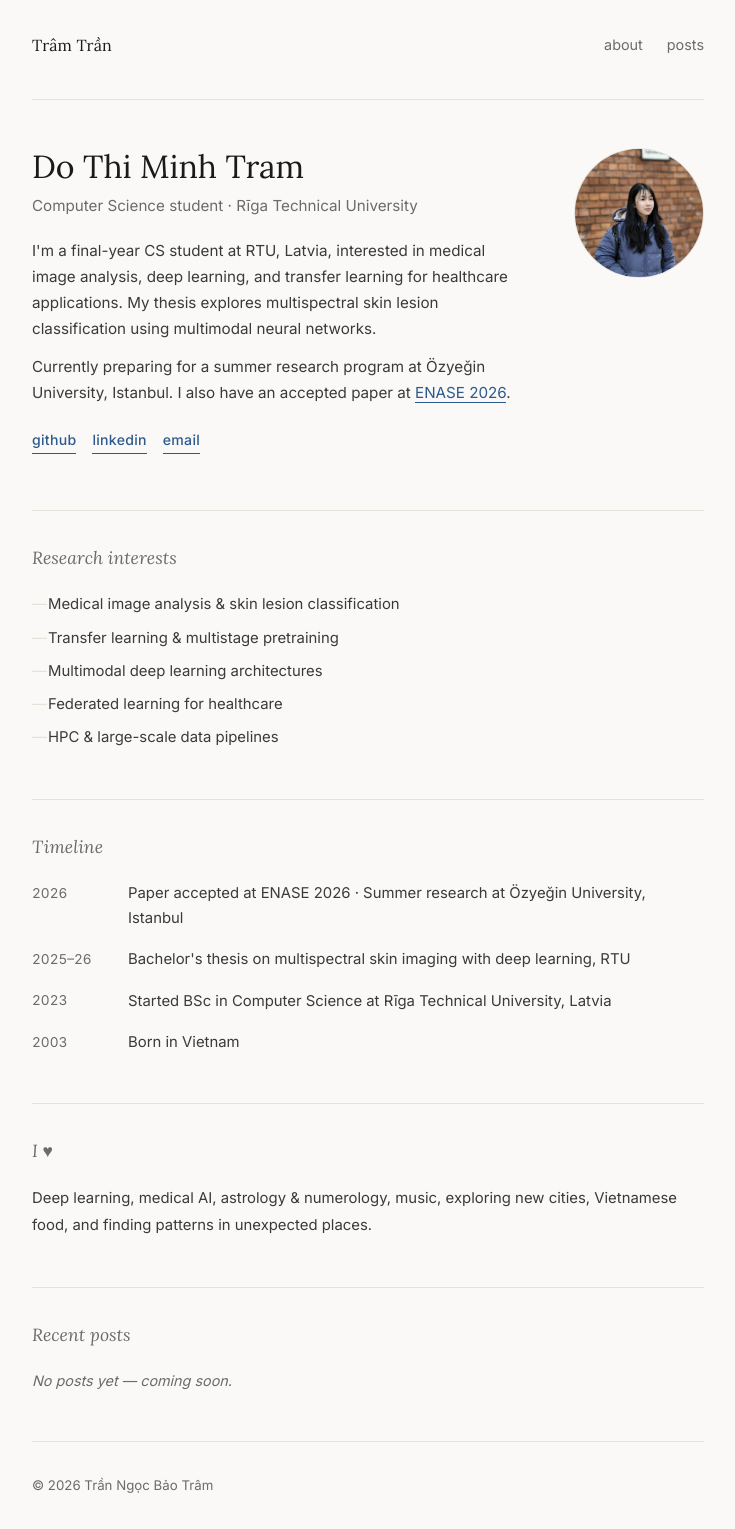
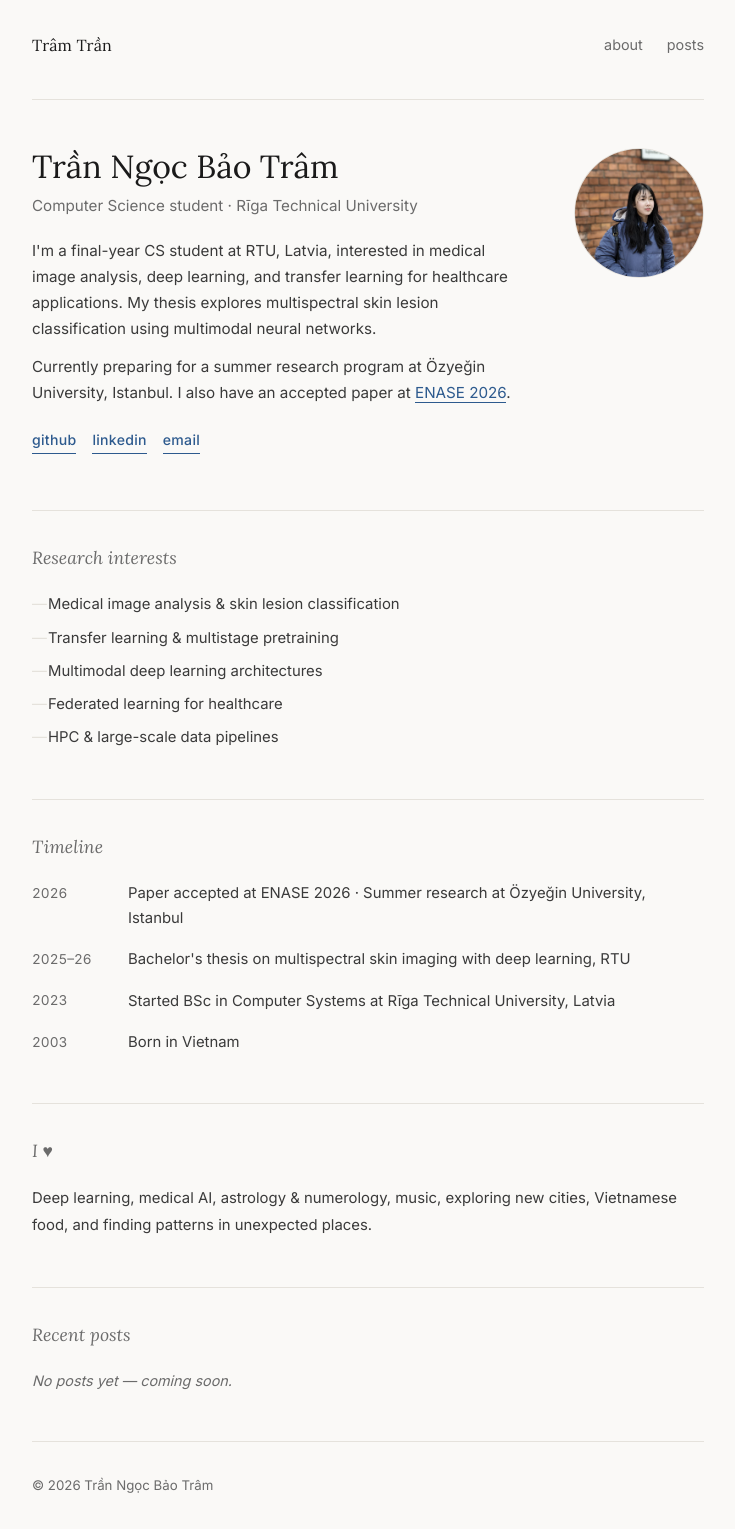
Before and after one commit to Tramdanglamduoc/Tramdanglamduoc.github.io, a Jekyll site: the page built from index.html, in a window 1280 px wide. Shown: the whole page, without its empty margins (272-1007 px from the left). Built offline with Jekyll 4.4.1, drawn with Linux system fonts in a browser that asks for light colours.

Commit message:
Change for the correct information

```diff
--- a/index.html
+++ b/index.html
@@ -5,7 +5,7 @@ title: About
 
 <section class="hero">
   <div class="hero-text">
-    <h1>Do Thi Minh Tram</h1>
+    <h1>Trần Ngọc Bảo Trâm</h1>
     <p class="tagline">Computer Science student · Rīga Technical University</p>
     <p class="bio">
       I'm a final-year CS student at RTU, Latvia, interested in medical image analysis,
@@ -51,7 +51,7 @@ title: About
     </div>
     <div class="tl-item">
       <span class="tl-year">2023</span>
-      <span class="tl-desc">Started BSc in Computer Science at Rīga Technical University, Latvia</span>
+      <span class="tl-desc">Started BSc in Computer Systems at Rīga Technical University, Latvia</span>
     </div>
     <div class="tl-item">
       <span class="tl-year">2003</span>
```
